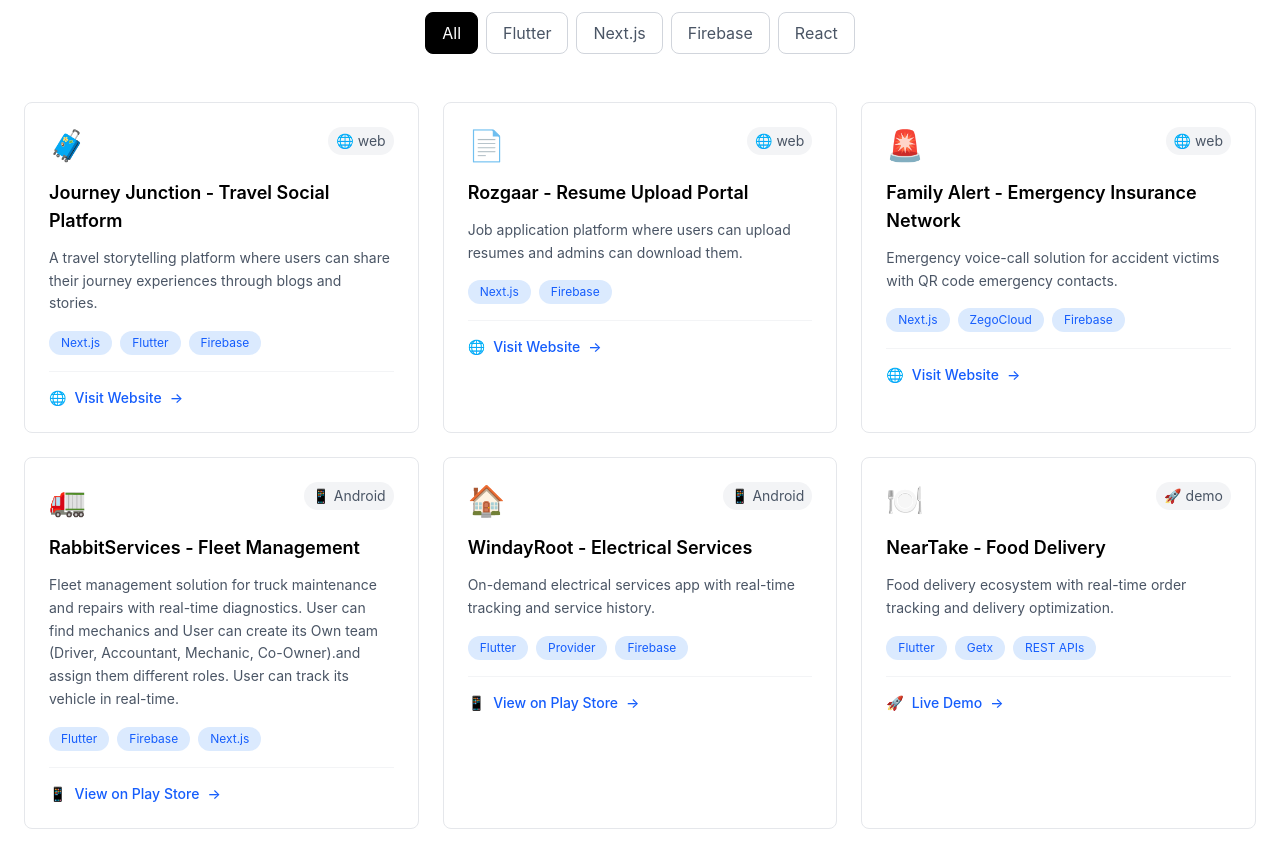
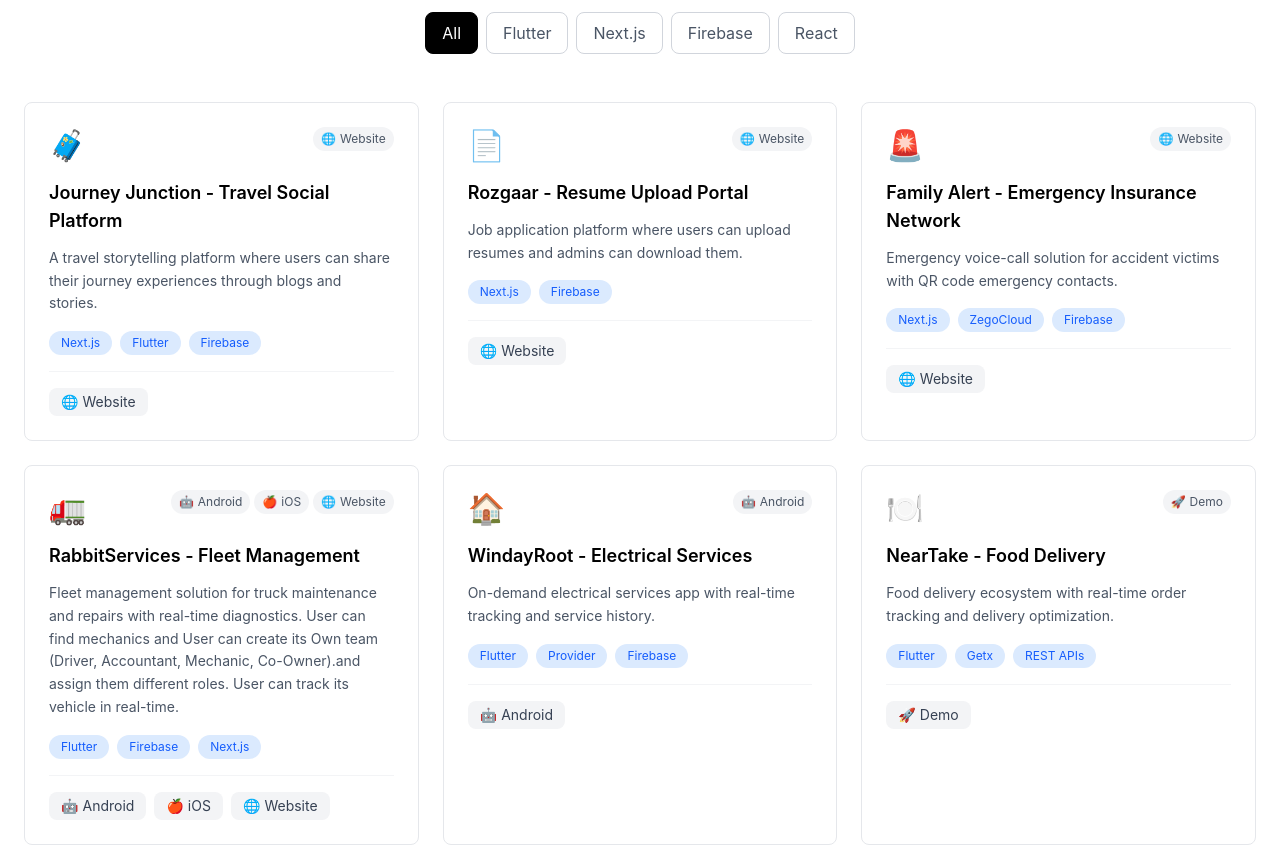
Before and after one commit to kajumac07/my-portfolio, a Next.js app: page / in a window 1280 px wide. Shown: the part 4480-5327 px from the top of the page. Built offline with nearby package versions, Linux system fonts and the light colour scheme.

Commit message:
changes done in projects section

```diff
--- a/components/Project.tsx
+++ b/components/Project.tsx
@@ -1,6 +1,11 @@
 "use client";
 
 import React, { useState } from "react";
+
+interface ProjectLink {
+  type: "web" | "playstore" | "appstore" | "github" | "demo";
+  url: string;
+}
 
 interface Project {
   id: number;
@@ -8,8 +13,7 @@
   description: string;
   icon: string;
   tags: string[];
-  link?: string;
-  linkType?: "web" | "playstore" | "github" | "demo";
+  links?: ProjectLink[];
 }
 
 const Projects = () => {
@@ -23,8 +27,12 @@
         "A travel storytelling platform where users can share their journey experiences through blogs and stories.",
       icon: "🧳",
       tags: ["Next.js", "Flutter", "Firebase"],
-      link: "https://journey-junction-olive.vercel.app/",
-      linkType: "web",
+      links: [
+        {
+          type: "web",
+          url: "https://journey-junction-olive.vercel.app/",
+        },
+      ],
     },
     {
       id: 2,
@@ -33,8 +41,12 @@
         "Job application platform where users can upload resumes and admins can download them.",
       icon: "📄",
       tags: ["Next.js", "Firebase"],
-      link: "https://www.rozgaar.net/",
-      linkType: "web",
+      links: [
+        {
+          type: "web",
+          url: "https://www.rozgaar.net/",
+        },
+      ],
     },
     {
       id: 3,
@@ -43,8 +55,12 @@
         "Emergency voice-call solution for accident victims with QR code emergency contacts.",
       icon: "🚨",
       tags: ["Next.js", "ZegoCloud", "Firebase"],
-      link: "https://www.familyalert.life/share/aS3xZ2CzZ5cxXdHnU523S7gksdG3-SqWoVhrk0Qlr56Z7bvj5",
-      linkType: "web",
+      links: [
+        {
+          type: "web",
+          url: "https://www.familyalert.life/share/aS3xZ2CzZ5cxXdHnU523S7gksdG3-SqWoVhrk0Qlr56Z7bvj5",
+        },
+      ],
     },
     {
       id: 4,
@@ -53,8 +69,20 @@
         "Fleet management solution for truck maintenance and repairs with real-time diagnostics. User can find mechanics and User can create its Own team (Driver, Accountant, Mechanic, Co-Owner).and assign them different roles. User can track its vehicle in real-time.",
       icon: "🚛",
       tags: ["Flutter", "Firebase", "Next.js"],
-      link: "https://play.google.com/store/apps/details?id=com.rabbit_u_d_app.rabbit_services_app&pcampaignid=web_share",
-      linkType: "playstore",
+      links: [
+        {
+          type: "playstore",
+          url: "https://play.google.com/store/apps/details?id=com.rabbit_u_d_app.rabbit_services_app&pcampaignid=web_share",
+        },
+        {
+          type: "appstore",
+          url: "https://apps.apple.com/us/app/rabbit-mechanic-service/id6739995003",
+        },
+        {
+          type: "web",
+          url: "https://www.rabbitmechanic.com/",
+        },
+      ],
     },
     {
       id: 5,
@@ -63,8 +91,16 @@
         "On-demand electrical services app with real-time tracking and service history.",
       icon: "🏠",
       tags: ["Flutter", "Provider", "Firebase"],
-      link: "https://play.google.com/store/apps/details?id=com.windayroot.customer_app&pcampaignid=web_share",
-      linkType: "playstore",
+      links: [
+        {
+          type: "playstore",
+          url: "https://play.google.com/store/apps/details?id=com.windayroot.customer_app&pcampaignid=web_share",
+        },
+        // {
+        //   type: "appstore",
+        //   url: "https://apps.apple.com/us/app/windayroot/id6479606468",
+        // },
+      ],
     },
     {
       id: 6,
@@ -73,8 +109,12 @@
         "Food delivery ecosystem with real-time order tracking and delivery optimization.",
       icon: "🍽️",
       tags: ["Flutter", "Getx", "REST APIs"],
-      link: "https://neartake.example.com/demo",
-      linkType: "demo",
+      links: [
+        {
+          type: "demo",
+          url: "https://github.com/atultiwari7388/project_near_take",
+        },
+      ],
     },
     {
       id: 7,
@@ -83,8 +123,12 @@
         "User can buy and sell used books online with secure payment and reviews.",
       icon: "🙏",
       tags: ["Flutter", "Firebase"],
-      link: "https://play.google.com/store/apps/details?id=com.windayroot.library_app&pcampaignid=web_share",
-      linkType: "playstore",
+      links: [
+        {
+          type: "playstore",
+          url: "https://play.google.com/store/apps/details?id=com.windayroot.library_app&pcampaignid=web_share",
+        },
+      ],
     },
     {
       id: 8,
@@ -99,8 +143,16 @@
         "Cloud Functions",
         "Push Notifications",
       ],
-      link: "https://play.google.com/store/apps/details?id=com.pikdop_service.customer_app&pcampaignid=web_share",
-      linkType: "playstore",
+      links: [
+        {
+          type: "playstore",
+          url: "https://play.google.com/store/apps/details?id=com.pikdop_service.customer_app&pcampaignid=web_share",
+        },
+        // {
+        //   type: "appstore",
+        //   url: "https://apps.apple.com/us/app/pikdop/id6479612467",
+        // },
+      ],
     },
   ];
 
@@ -117,7 +169,9 @@
       case "web":
         return "🌐";
       case "playstore":
-        return "📱";
+        return "🤖";
+      case "appstore":
+        return "🍎";
       case "github":
         return "💻";
       case "demo":
@@ -131,22 +185,31 @@
   const getLinkText = (type: string) => {
     switch (type) {
       case "web":
-        return "Visit Website";
+        return "Website";
       case "playstore":
-        return "View on Play Store";
+        return "Android";
+      case "appstore":
+        return "iOS";
       case "github":
-        return "View Code";
+        return "Code";
       case "demo":
-        return "Live Demo";
+        return "Demo";
       default:
-        return "View Project";
+        return "View";
     }
   };
 
+  const handleLinkClick = (url: string, event: React.MouseEvent) => {
+    event.stopPropagation();
+    window.open(url, "_blank", "noopener,noreferrer");
+  };
+
   const handleProjectClick = (project: Project) => {
-    if (project.link) {
-      window.open(project.link, "_blank", "noopener,noreferrer");
+    // If project has only one link, open it directly
+    if (project.links && project.links.length === 1) {
+      window.open(project.links[0].url, "_blank", "noopener,noreferrer");
     }
+    // If multiple links, don't do anything on card click - let user choose
   };
 
   return (
@@ -183,24 +246,35 @@
             <div
               key={project.id}
               className={`bg-white border border-gray-200 rounded-lg p-6 transition-all ${
-                project.link
+                project.links && project.links.length > 0
                   ? "hover:border-blue-500 hover:shadow-md cursor-pointer"
                   : "hover:border-gray-300"
               }`}
-              onClick={() => project.link && handleProjectClick(project)}
+              onClick={() => project.links && handleProjectClick(project)}
             >
-              {/* Icon and Link Badge */}
+              {/* Icon and Links Badge */}
               <div className="flex justify-between items-start mb-4">
                 <div className="text-3xl">{project.icon}</div>
-                {project.link && (
-                  <span className="text-sm bg-gray-100 text-gray-600 px-2 py-1 rounded-full flex items-center gap-1">
-                    <span>{getLinkIcon(project.linkType!)}</span>
-                    <span className="hidden sm:inline">
-                      {project.linkType === "playstore"
-                        ? "Android"
-                        : project.linkType}
-                    </span>
-                  </span>
+                {project.links && project.links.length > 0 && (
+                  <div className="flex gap-1 flex-wrap justify-end">
+                    {project.links.slice(0, 3).map((link, index) => (
+                      <span
+                        key={index}
+                        className="text-xs bg-gray-100 text-gray-600 px-2 py-1 rounded-full flex items-center gap-1"
+                        title={getLinkText(link.type)}
+                      >
+                        <span>{getLinkIcon(link.type)}</span>
+                        <span className="hidden sm:inline">
+                          {getLinkText(link.type)}
+                        </span>
+                      </span>
+                    ))}
+                    {project.links.length > 3 && (
+                      <span className="text-xs bg-gray-100 text-gray-600 px-2 py-1 rounded-full">
+                        +{project.links.length - 3}
+                      </span>
+                    )}
+                  </div>
                 )}
               </div>
 
@@ -226,12 +300,19 @@
                 ))}
               </div>
 
-              {/* Link Button */}
-              {project.link && (
-                <div className="flex items-center gap-2 text-sm text-blue-600 font-medium mt-4 pt-4 border-t border-gray-100">
-                  <span>{getLinkIcon(project.linkType!)}</span>
-                  <span>{getLinkText(project.linkType!)}</span>
-                  <span>→</span>
+              {/* Links */}
+              {project.links && project.links.length > 0 && (
+                <div className="flex flex-wrap gap-2 mt-4 pt-4 border-t border-gray-100">
+                  {project.links.map((link, index) => (
+                    <button
+                      key={index}
+                      onClick={(e) => handleLinkClick(link.url, e)}
+                      className="flex items-center gap-1 px-3 py-1 bg-gray-100 text-gray-700 text-sm rounded-lg hover:bg-gray-200 transition-colors"
+                    >
+                      <span>{getLinkIcon(link.type)}</span>
+                      <span>{getLinkText(link.type)}</span>
+                    </button>
+                  ))}
                 </div>
               )}
             </div>
```
Also changed, not shown: public/professional2 Small.jpeg (added).
